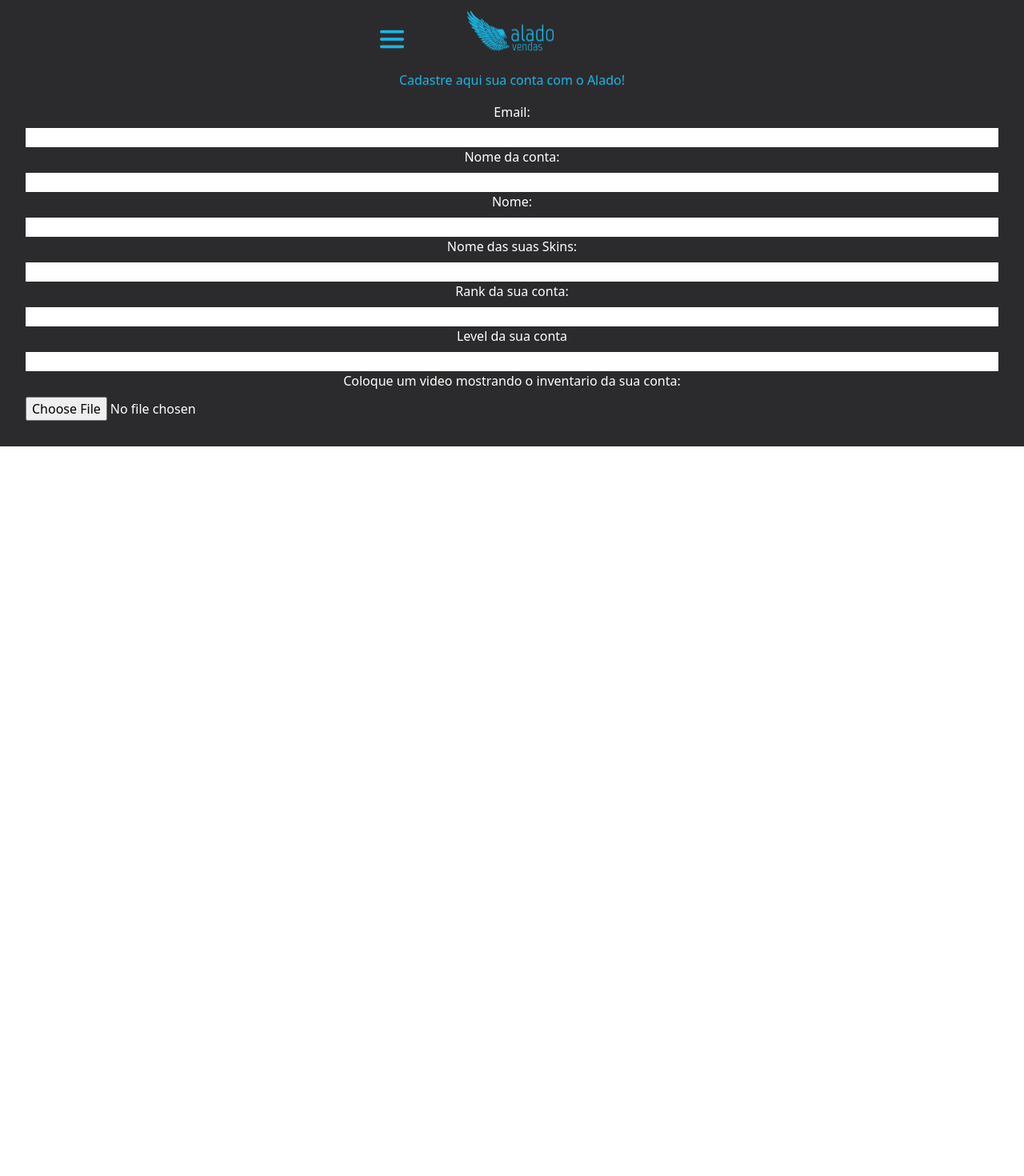
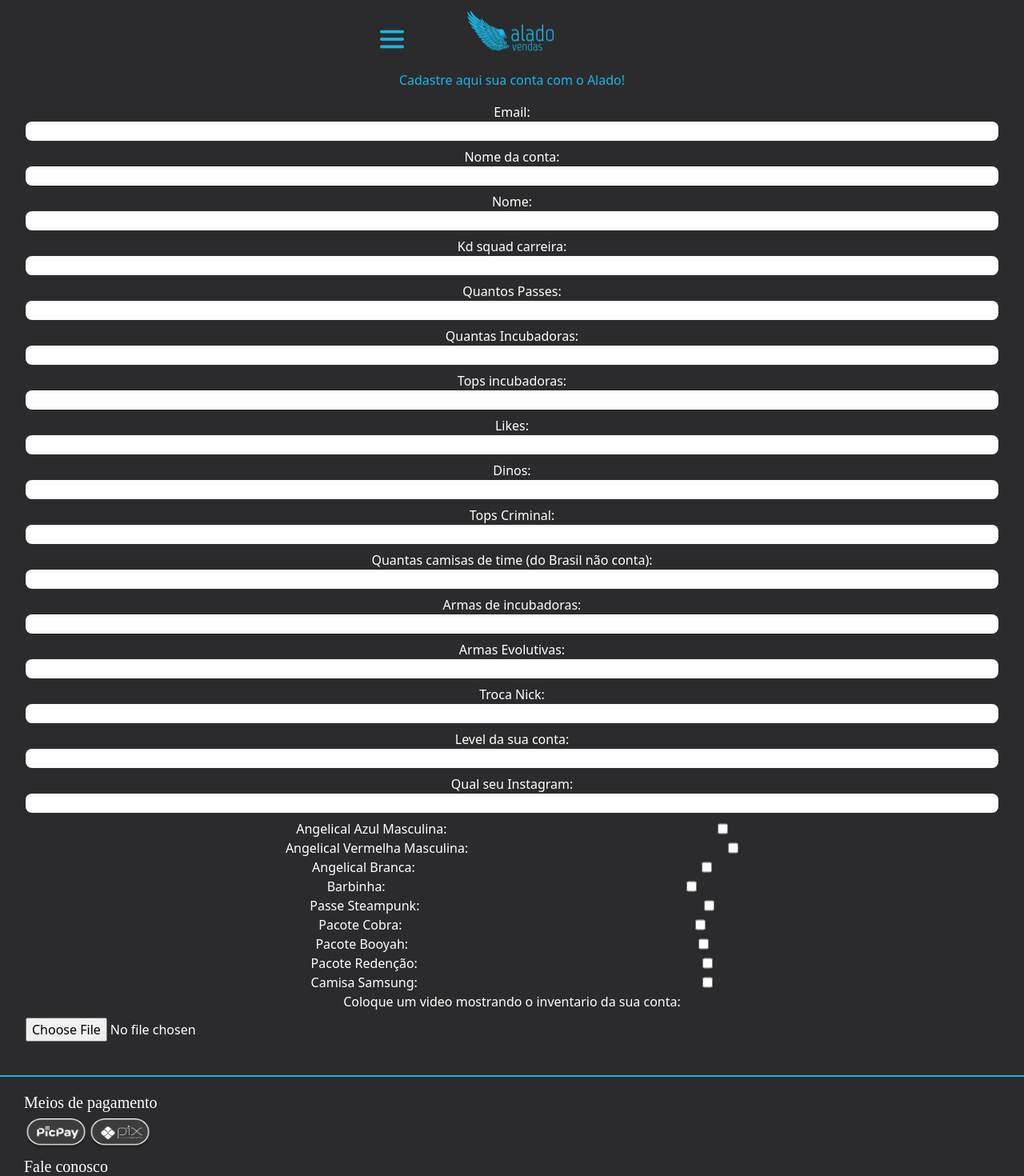
Before and after one commit to joaotoni/free-lance, a Next.js app: page /cadastro in a window 1280 px wide. Shown: the top 1470 px of the page at 80% size. Before the commit the page ends 800 px from the top, so only its background shows below. Built offline with nearby package versions, Linux system fonts and the light colour scheme.

Commit message:
Almost finished cadastro page

```diff
--- /dev/null
+++ b/objects/list_of_cadastro.js
@@ -0,0 +1,79 @@
+export const lista_texto = [
+    {
+        text: "Email:",
+    },
+    {
+        text: "Nome da conta:",
+    },
+    {
+        text: "Nome:",
+    },
+    {
+        text: "Kd squad carreira:",
+    },
+    {
+        text: "Quantos Passes:",
+    },
+    {
+        text: "Quantas Incubadoras:",
+    },
+    {
+        text: "Tops incubadoras:",
+    },
+    {
+        text: "Likes:",
+    },
+    {
+        text: "Dinos:",
+    },
+    {
+        text: "Tops Criminal:",
+    },
+    {
+        text: "Quantas camisas de time (do Brasil não conta):",
+    },
+    {
+        text: "Armas de incubadoras:",
+    },
+    {
+        text: "Armas Evolutivas:",
+    },
+    {
+        text: "Troca Nick:",
+    },
+    {
+        text: "Level da sua conta:",
+    },
+    {
+        text: "Qual seu Instagram:",
+    }
+]
+export const lista_check =[
+    {
+        check: "Angelical Azul Masculina:",
+    },
+    {
+        check: "Angelical Vermelha Masculina:",
+    },
+    {
+        check: "Angelical Branca:",
+    },
+    {
+        check: "Barbinha:",
+    },
+    {
+        check: "Passe Steampunk:",
+    },
+    {
+        check: "Pacote Cobra:",
+    },
+    {
+        check: "Pacote Booyah:",
+    },
+    {
+        check: "Pacote Redenção:",
+    },
+    {
+        check: "Camisa Samsung:",
+    }
+]
--- a/pages/cadastro.js
+++ b/pages/cadastro.js
@@ -1,4 +1,6 @@
+import Footer from "../components/foooter/footer";
 import Header from "../components/header/Header";
+import { lista_texto, lista_check} from "../objects/list_of_cadastro";
 
 export default function Cadastro(){
     return(
@@ -7,22 +9,24 @@ export default function Cadastro(){
             <section className="text-center p-4">
                 <h1 className="text-azul_letras">Cadastre aqui sua conta com o Alado!</h1>
                 <for className="flex flex-col p-4 text-branco">
-                    <label className="pb-2">Email:</label>
-                    <input type="email" />
-                    <label className="pb-2">Nome da conta:</label>
-                    <input type="text" />
-                    <label className="pb-2">Nome:</label>
-                    <input type="text" />
-                    <label className="pb-2">Nome das suas Skins:</label>
-                    <input type="text" />
-                    <label className="pb-2">Rank da sua conta:</label>
-                    <input type="text" />
-                    <label className="pb-2">Level da sua conta</label>
-                    <input type="text" />
+                    {lista_texto.map((element, index)=> (
+                        <div className="pb-2 flex flex-col" key={element.text +index}>
+                            <label >{element.text}</label>
+                            <input className="rounded-lg" type="text" />
+                        </div>
+                    ))}
+                     {lista_check.map((element, index)=> (
+                        <div className="flex justify-evenly" key={element.check +index}>
+                            <label className="">{element.check}</label>
+                            <input type="checkbox" />
+                        </div>
+                    ))}
                     <label className="pb-2">Coloque um video mostrando o inventario da sua conta:</label>
                     <input type="file"name="file" formAction="mp4" />
                 </for>
             </section>
+            <hr className="bg-azul_letras border-[1px] border-solid border-azul_letras mt-[10px] mb-[18px]"></hr>
+            <Footer />
         </main>
     )
 }
```
